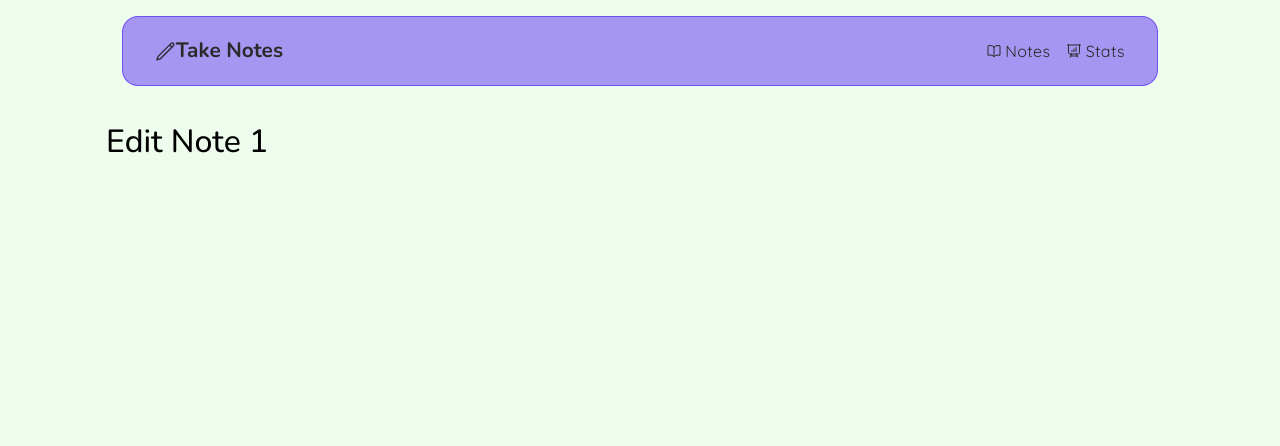
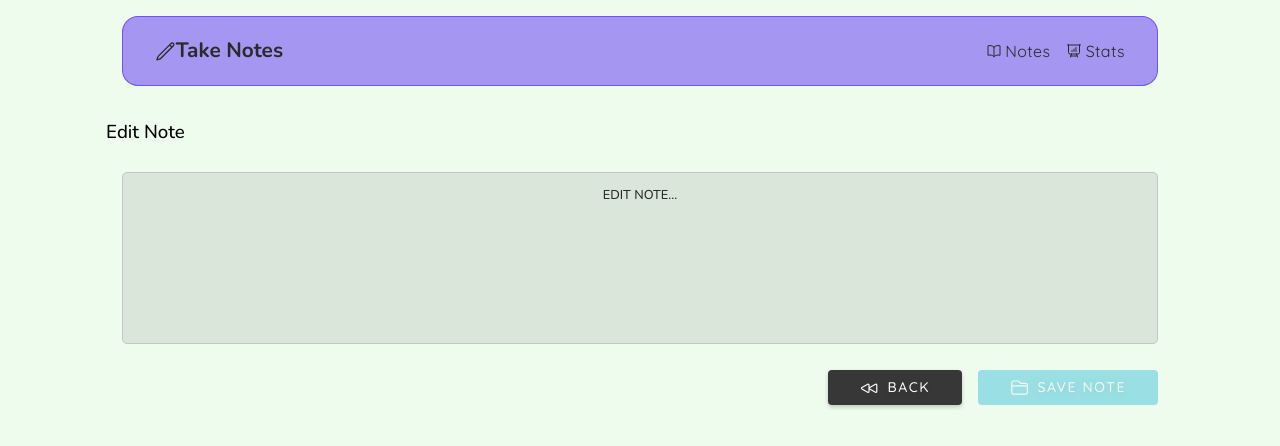
Before and after one commit to fdasabino/take_notes_vue_app, a Vue app: page /#/edit/1 in a window 1280 px wide. Shown: the top 446 px of the page. Built offline with nearby package versions, Linux system fonts and the light colour scheme; what vue-toast-notification would draw is missing.

Commit message:
Update storeNotes.ts and ViewEditNote.vue to enable note editing functionality

```diff
--- a/src/stores/storeNotes.ts
+++ b/src/stores/storeNotes.ts
@@ -33,9 +33,22 @@ export const useStoreNotes = defineStore("storeNotes", {
             this.notes = this.notes.filter((note) => note.id !== idToDelete);
             openToast("Your note has been deleted successfully...", "info");
         },
-        editNote(idToEdit: string) {
-            console.log("edit note", idToEdit);
+        updateNote(idToUpdate: string, content: string) {
+            const note = this.notes.find((note) => note.id === idToUpdate);
+            console.log(note);
+            if (note) {
+                note.content = content;
+                openToast("Note updated successfully...", "success");
+            }
         },
     },
-    getters: {},
+    getters: {
+        getNotes(): Note[] {
+            return this.notes;
+        },
+
+        getNoteById: (state) => (id: string) => {
+            return state.notes.find((note) => note.id === id);
+        },
+    },
 });
--- a/src/views/ViewEditNote/ViewEditNote.vue
+++ b/src/views/ViewEditNote/ViewEditNote.vue
@@ -1,10 +1,54 @@
 <script setup lang="ts">
+import ButtonComponent from "@/components/Layout/Button/ButtonComponent.vue";
+import CustomInputComponent from "@/components/Layout/CustomInput/CustomInputComponent.vue";
+import { useStoreNotes } from "@/stores/storeNotes";
+import { BackwardIcon, FolderIcon, XCircleIcon } from "@heroicons/vue/24/outline";
+import { computed, ref } from "vue";
+import { useRoute, useRouter } from "vue-router";
 import "./ViewEditNote.scss";
+
+const { getNoteById, updateNote } = useStoreNotes();
+
+const route = useRoute();
+
+const note = computed(() => {
+    return getNoteById(route.params.id as string);
+});
+
+const noteContent = ref(note.value?.content || "");
+
+const router = useRouter();
+
+const sendMeBack = () => {
+    router.back();
+};
+
+const saveNote = () => {
+    updateNote(note.value?.id as string, noteContent.value);
+    sendMeBack();
+};
 </script>
 
 <template>
     <div class="editNote">
-        <h1>Edit Note {{ $route.params.id }}</h1>
+        <h3>Edit Note</h3>
+        <CustomInputComponent
+            v-model="noteContent"
+            placeholder="Edit note...">
+            <template #button>
+                <ButtonComponent
+                    @click="sendMeBack"
+                    variant="secondary">
+                    <BackwardIcon /> Back
+                </ButtonComponent>
+                <ButtonComponent
+                    @click="saveNote"
+                    :disabled="!noteContent"
+                    variant="primary">
+                    <FolderIcon /> Save Note
+                </ButtonComponent>
+            </template>
+        </CustomInputComponent>
     </div>
 </template>
 
--- a/src/views/ViewNotes/ViewNotes.vue
+++ b/src/views/ViewNotes/ViewNotes.vue
@@ -28,7 +28,7 @@ const updateNote = (value: string) => {
     newNote.value = value;
 };
 
-const computedMessage = computed((icon) => {
+const computedMessage = computed(() => {
     if (newNote.value.length === 0) return "Start typing above 👆";
     if (newNote.value.length > 1 && newNote.value.length < 49)
         return "Click the green button to add you note 👉";
```
